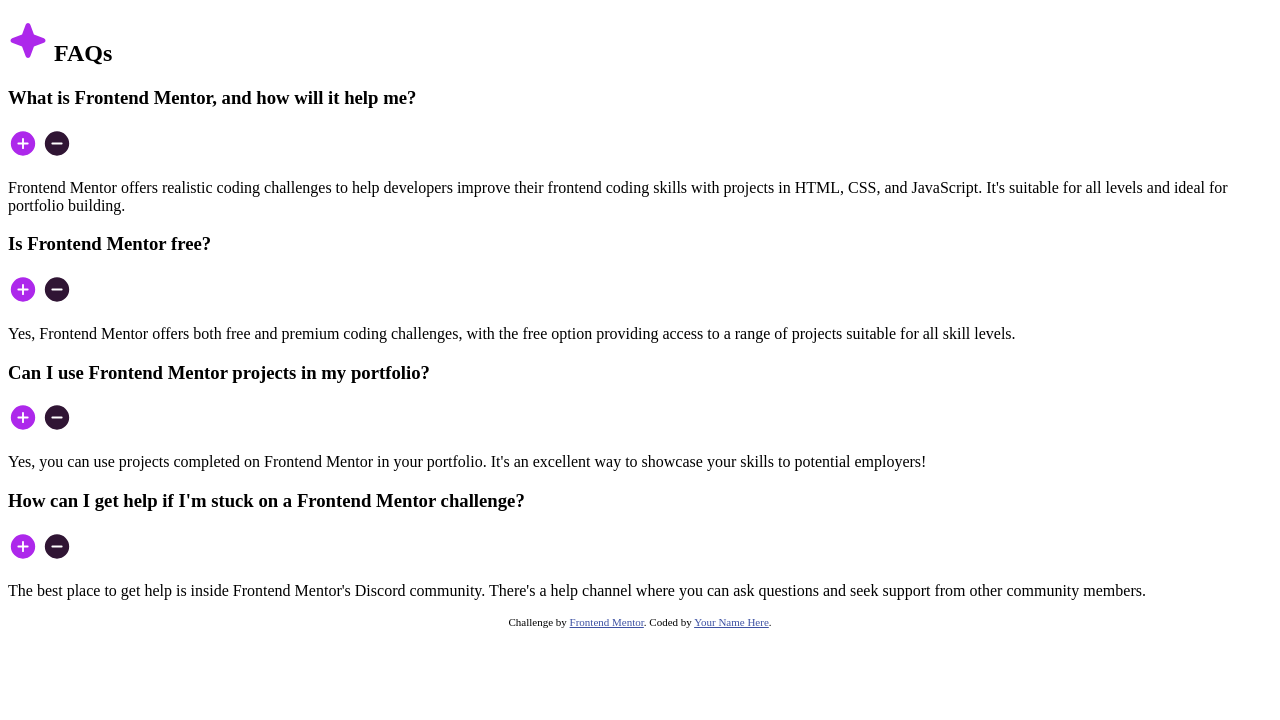
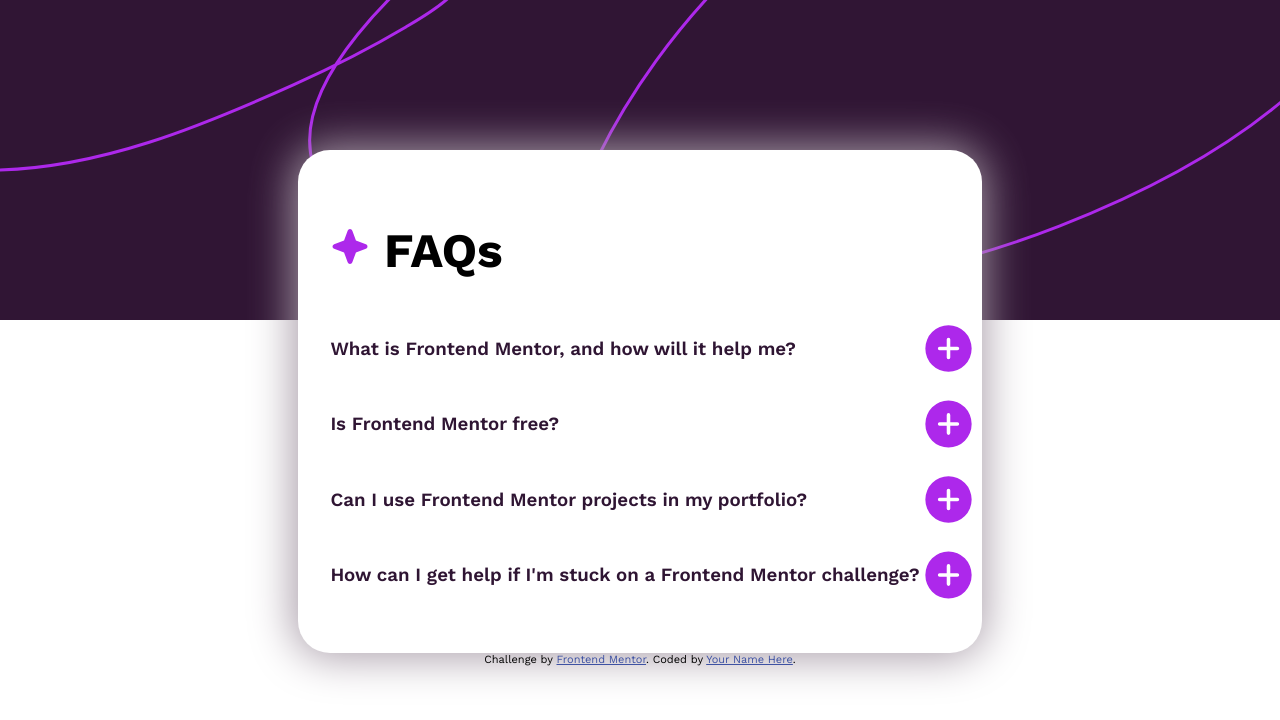
Before and after one commit to divine11111111/faq-accordion-main, a plain HTML site: page index.html in a window 1280 px wide. Drawn offline with nearby package versions, Linux system fonts and the light colour scheme.

Commit message:
complete project

```diff
--- a/index.html
+++ b/index.html
@@ -4,6 +4,10 @@
       <meta charset="UTF-8" />
       <meta name="viewport" content="width=device-width, initial-scale=1.0" />
       <!-- displays site properly based on user's device -->
+
+      <link rel="stylesheet" href="assets/fonts/static/WorkSans-Bold.ttf">
+      <link rel="stylesheet" href="assets/fonts/static/WorkSans-Regular.ttf">
+      <link rel="stylesheet" href="assets/fonts/static/WorkSans-SemiBold.ttf">
 
       <link
          rel="icon"
@@ -43,7 +47,7 @@
                   />
                </div>
             </div>
-            <div class="answer">
+            <div class="answer close">
                <p>
                   Frontend Mentor offers realistic coding challenges to help
                   developers improve their frontend coding skills with projects
@@ -66,7 +70,7 @@
                </div>
             </div>
 
-            <div class="answer">
+            <div class="answer close">
                <p>
                   Yes, Frontend Mentor offers both free and premium coding
                   challenges, with the free option providing access to a range
@@ -87,7 +91,7 @@
                   />
                </div>
             </div>
-            <div class="answer">
+            <div class="answer close">
                <p>
                   Yes, you can use projects completed on Frontend Mentor in your
                   portfolio. It's an excellent way to showcase your skills to
@@ -112,7 +116,7 @@
                </div>
             </div>
 
-            <div class="answer">
+            <div class="answer close">
                <p>
                   The best place to get help is inside Frontend Mentor's Discord
                   community. There's a help channel where you can ask questions
@@ -128,5 +132,7 @@
             >Frontend Mentor</a
          >. Coded by <a href="#">Your Name Here</a>.
       </div>
+
+      <script src="script.js"></script>
    </body>
 </html>
--- a/script.js
+++ b/script.js
@@ -0,0 +1,22 @@
+const questions = document.querySelectorAll(".question");
+
+
+questions.forEach((question) => {
+   question.addEventListener("click", () => {
+let answer = question.nextElementSibling;
+answer.classList.toggle("close");
+
+let plus = document.querySelector("#plus");
+let minus = document.querySelector("#minus");
+
+//change icon
+
+      if (answer.classList.contains("close")) {
+         plus.style.display = "block"; // Show plus icon
+         minus.style.display = "none"; // Hide minus icon
+      } else {
+         plus.style.display = "none"; // Hide plus icon
+         minus.style.display = "block"; // Show minus icon
+      }
+   })
+})
--- a/style.css
+++ b/style.css
@@ -0,0 +1,70 @@
+@import url('https://fonts.googleapis.com/css2?family=Work+Sans:wght@400;600;700&display=swap');
+
+
+body {
+   background: url(assets/images/background-pattern-desktop.svg);
+   background-repeat: no-repeat;
+   display: flex;
+   flex-direction: column;
+   align-items: center;
+   justify-content: center;
+   height: 100vh;
+   font-family: 'Work Sans', sans-serif;
+}
+
+.container {
+   border-radius: 2rem;
+   padding: 2rem;
+   box-shadow: -1px 0px 44px 4px rgba(168,156,168,1);
+   background-color: hsl(0, 0%, 100%);
+}
+
+.con-head {
+   font-size: 3rem;
+   font-weight: 700;
+}
+
+.question {
+   display: flex;
+   justify-content: space-between;
+   margin-bottom: 1rem;
+}
+
+.question h3 {
+   font-weight: 600;
+   color: hsl(292, 42%, 14%);
+}
+
+.question h3:hover {
+   color: hsl(306, 89%, 36%);
+   transition: color .5s ease-in-out;
+   cursor: pointer;
+}
+
+
+.open-close {
+   display: flex;
+   cursor: pointer;
+}
+
+.answer {
+   padding: .7rem;
+   /* background-color: red; */
+}
+
+.close {
+   display: none;
+}
+
+#plus {
+   display: block;
+}
+
+#minus {
+   display: none;
+}
+
+.answer p {
+   font-weight: 400;
+   color: hsl(292, 16%, 49%);
+}
```
Also changed, not shown: 1 other file.
